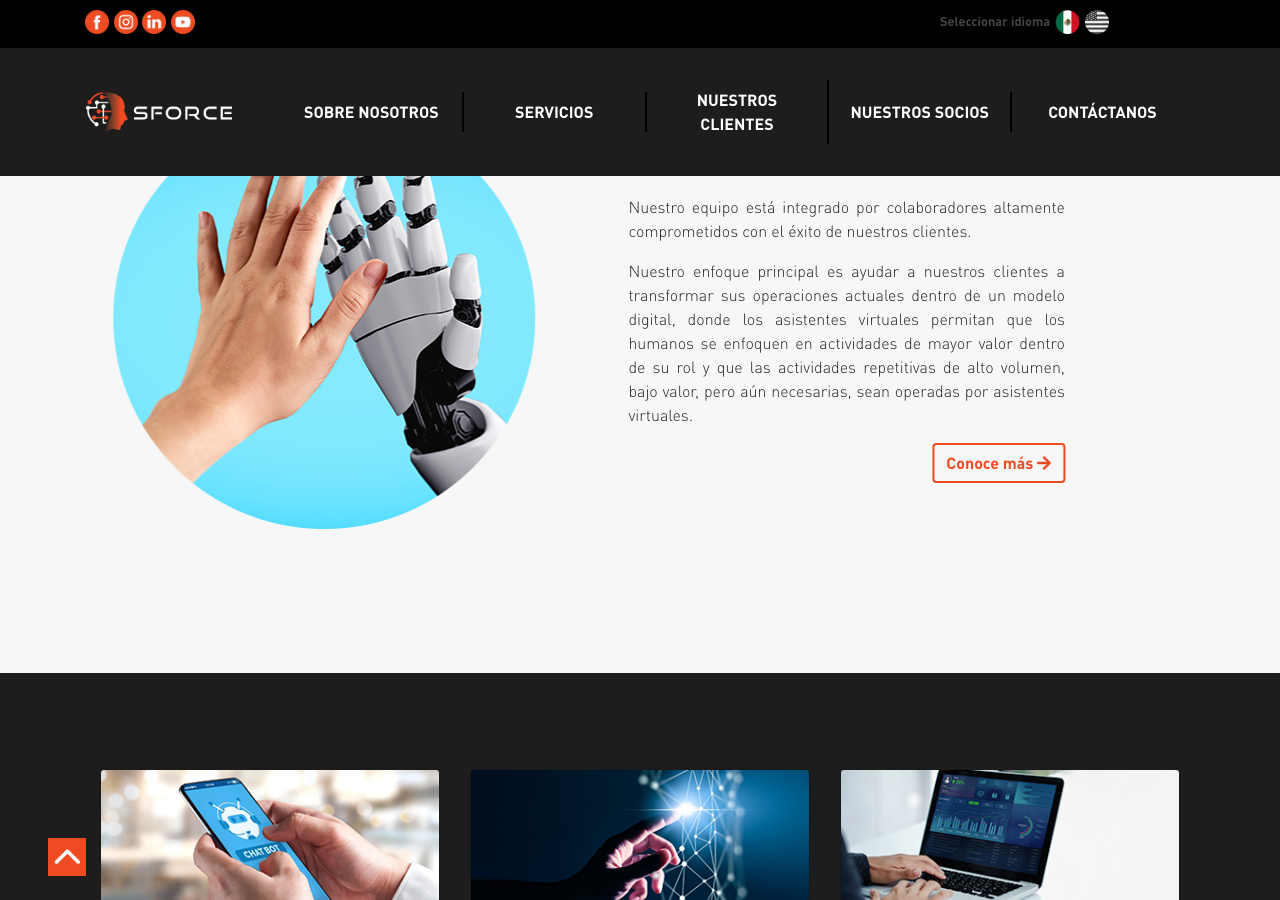
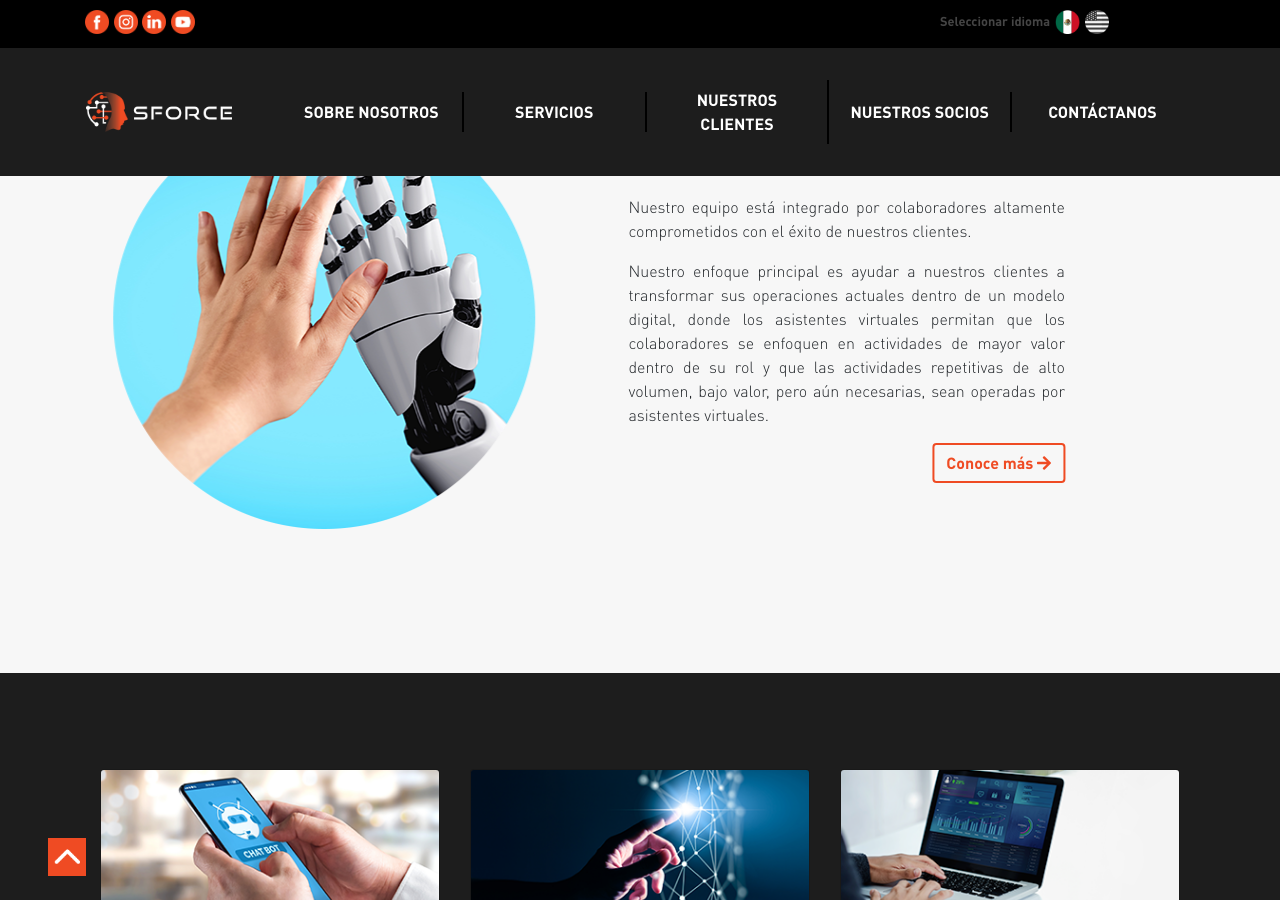
Before and after one commit to smartforcemx/sforce-jekyll, a Jekyll site: the page built from index.html, in a window 1280 px wide and 900 px high, scrolled down 765 px. Built offline with Jekyll 4.4.1, drawn with Linux system fonts in a browser that asks for light colours; nearby versions of some CDN libraries.

Commit message:
Update from Forestry.io Rafael Castañeda Garduño updated _data/about_us.yml

```diff
--- a/_data/about_us.yml
+++ b/_data/about_us.yml
@@ -12,9 +12,9 @@ nosotros1_1_parrafo:
   texto:
     es: Nuestro enfoque principal es ayudar a nuestros clientes a transformar sus
       operaciones actuales dentro de un modelo digital, donde los asistentes virtuales
-      permitan que los humanos se enfoquen en actividades de mayor valor dentro de
-      su rol y que las actividades repetitivas de alto volumen, bajo valor, pero aún
-      necesarias, sean operadas por asistentes virtuales.
+      permitan que los colaboradores se enfoquen en actividades de mayor valor dentro
+      de su rol y que las actividades repetitivas de alto volumen, bajo valor, pero
+      aún necesarias, sean operadas por asistentes virtuales.
     en: Our main approach is to help our customers to transform its current operations
       to transition towards a digital model, where virtual assistants allow users
       to focus on more valuable activities within its role; and delegate the lower
```
